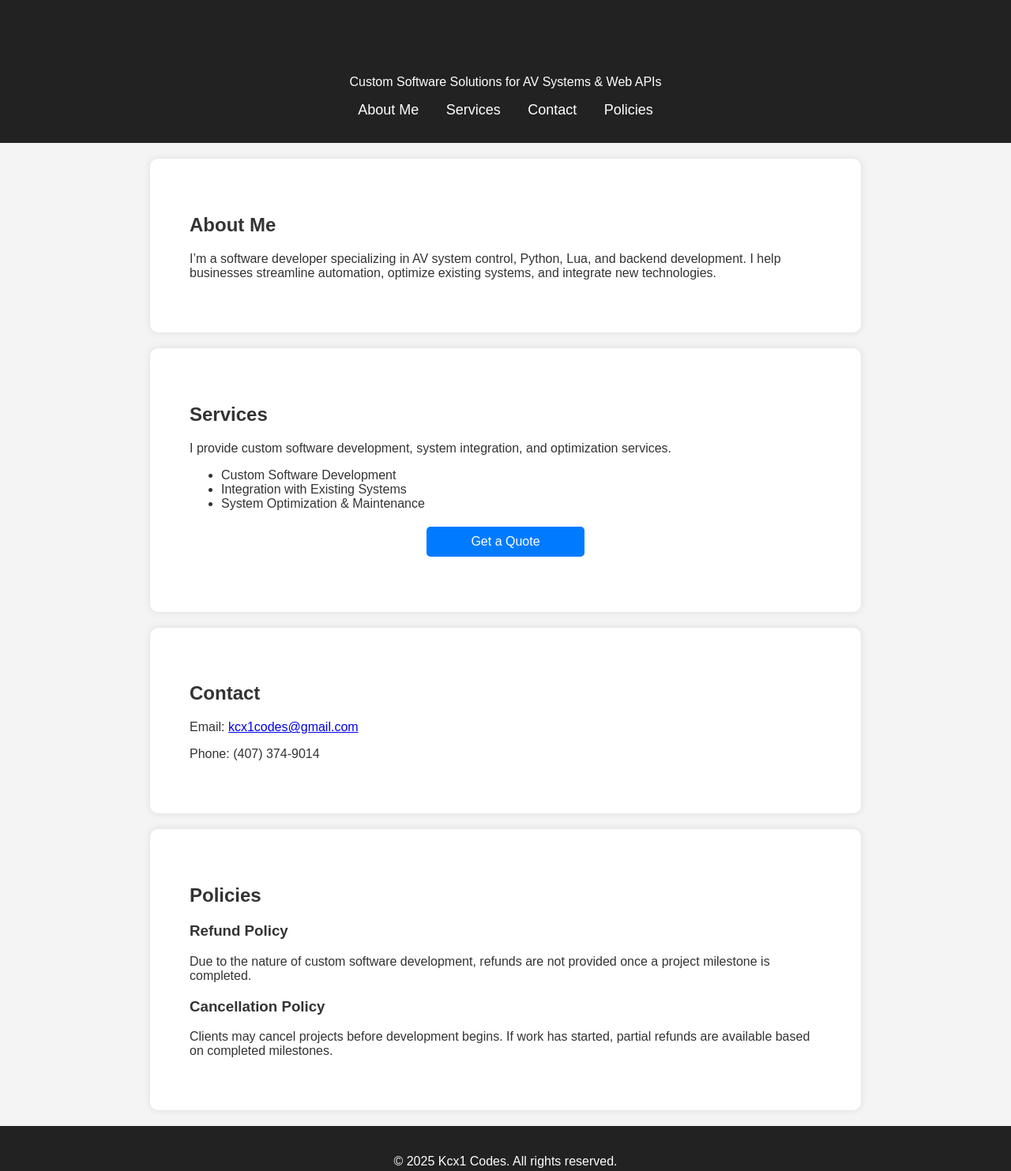
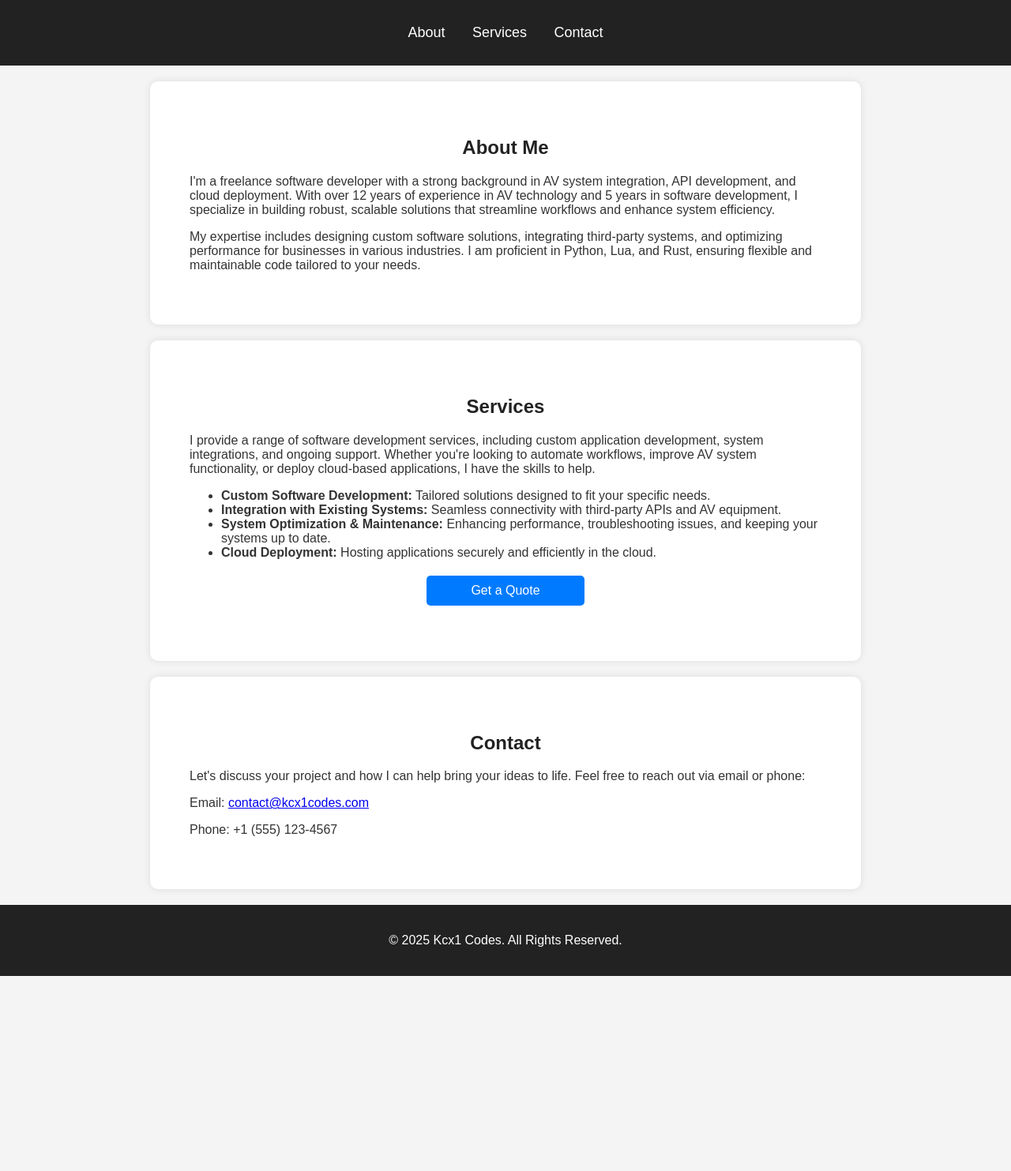
Before and after one commit to kcx1/kcx1.github.io, a plain HTML site: page index.html in a window 1280 px wide. Shown: the whole page at 79% size. After the commit the page ends 1236 px from the top, so only its background shows below. Drawn offline with nearby package versions, Linux system fonts and the light colour scheme.

Commit message:
Update index.html

```diff
--- a/index.html
+++ b/index.html
@@ -2,64 +2,63 @@
 <html lang="en">
 <head>
     <meta charset="UTF-8">
-    <meta name="viewport" content="width=device-width, initial-scale=1.0">
-    <title>Kcx1 Codes - Custom Software Development</title>
+    <title>Kcx1 Codes - Freelance Software Development</title>
     <link rel="stylesheet" href="https://cdnjs.cloudflare.com/ajax/libs/font-awesome/5.15.3/css/all.min.css">
     <link rel="stylesheet" type="text/css" href="style.css">
 </head>
 <body>
     <!-- Header Section -->
-    <header>
-        <h1>Kcx1 Codes</h1>
-        <p>Custom Software Solutions for AV Systems & Web APIs</p>
+    <header id="home">
         <nav>
-            <ul>
-                <li><a href="#about">About Me</a></li>
-                <li><a href="#services">Services</a></li>
-                <li><a href="#contact">Contact</a></li>
-                <li><a href="#policies">Policies</a></li>
+            <ul id="nav-list">
+                <li class="nav-item"><a class="nav-link" href="#about">About</a></li>
+                <li class="nav-item"><a class="nav-link" href="#services">Services</a></li>
+                <li class="nav-item"><a class="nav-link" href="#contact">Contact</a></li>
             </ul>
         </nav>
     </header>
 
     <!-- Main Section -->
     <main>
-        <section id="about">
-            <h2>About Me</h2>
-            <p>I’m a software developer specializing in AV system control, Python, Lua, and backend development. I help businesses streamline automation, optimize existing systems, and integrate new technologies.</p>
+        <section id="about-me">
+            <h1>About Me</h1>
+            <p>I'm a freelance software developer with a strong background in AV system integration, API development, and cloud deployment. With over 12 years of experience in AV technology and 5 years in software development, I specialize in building robust, scalable solutions that streamline workflows and enhance system efficiency.</p>
+            <p>My expertise includes designing custom software solutions, integrating third-party systems, and optimizing performance for businesses in various industries. I am proficient in Python, Lua, and Rust, ensuring flexible and maintainable code tailored to your needs.</p>
         </section>
 
+        <!-- Services Section -->
         <section id="services">
-            <h2>Services</h2>
-            <p>I provide custom software development, system integration, and optimization services.</p>
+            <h1>Services</h1>
+            <p>I provide a range of software development services, including custom application development, system integrations, and ongoing support. Whether you're looking to automate workflows, improve AV system functionality, or deploy cloud-based applications, I have the skills to help.</p>
             <ul>
-                <li>Custom Software Development</li>
-                <li>Integration with Existing Systems</li>
-                <li>System Optimization & Maintenance</li>
+                <li><strong>Custom Software Development:</strong> Tailored solutions designed to fit your specific needs.</li>
+                <li><strong>Integration with Existing Systems:</strong> Seamless connectivity with third-party APIs and AV equipment.</li>
+                <li><strong>System Optimization & Maintenance:</strong> Enhancing performance, troubleshooting issues, and keeping your systems up to date.</li>
+                <li><strong>Cloud Deployment:</strong> Hosting applications securely and efficiently in the cloud.</li>
             </ul>
-            <button class="cta-button" id="quote-btn">Get a Quote</button>
+            <button id="quote-btn">Get a Quote</button>
         </section>
 
+        <!-- Contact Section -->
         <section id="contact">
-            <h2>Contact</h2>
-            <p>Email: <a href="mailto:kcx1codes@gmail.com">kcx1codes@gmail.com</a></p>
-            <p>Phone: (407) 374-9014</p>
-        </section>
-
-        <section id="policies">
-            <h2>Policies</h2>
-            <h3>Refund Policy</h3>
-            <p>Due to the nature of custom software development, refunds are not provided once a project milestone is completed.</p>
-            <h3>Cancellation Policy</h3>
-            <p>Clients may cancel projects before development begins. If work has started, partial refunds are available based on completed milestones.</p>
+            <h1>Contact</h1>
+            <p>Let's discuss your project and how I can help bring your ideas to life. Feel free to reach out via email or phone:</p>
+            <p>Email: <a href="mailto:contact@kcx1codes.com">contact@kcx1codes.com</a></p>
+            <p>Phone: +1 (555) 123-4567</p>
         </section>
     </main>
 
     <footer>
-        <p>&copy; 2025 Kcx1 Codes. All rights reserved.</p>
+        <p>&copy; 2025 Kcx1 Codes. All Rights Reserved.</p>
     </footer>
 
+    <!-- Script Section -->
     <script src="https://cdnjs.cloudflare.com/ajax/libs/jquery/3.6.0/jquery.min.js"></script>
     <script src="script.js"></script>
+    <script>
+        document.getElementById("quote-btn").addEventListener("click", function() {
+            window.location.href = "mailto:contact@kcx1codes.com?subject=Request for Quote&body=Hi, I’d like a quote for...";
+        });
+    </script>
 </body>
 </html>
```
